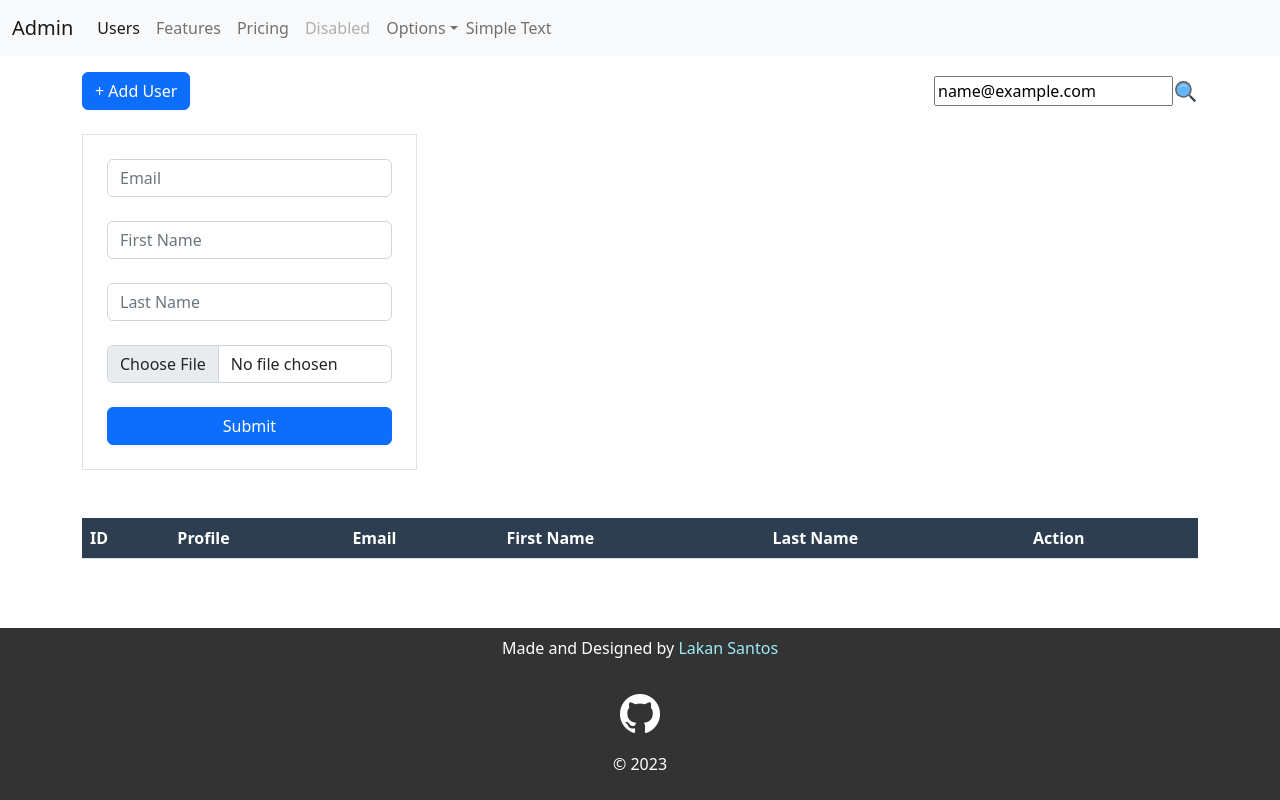
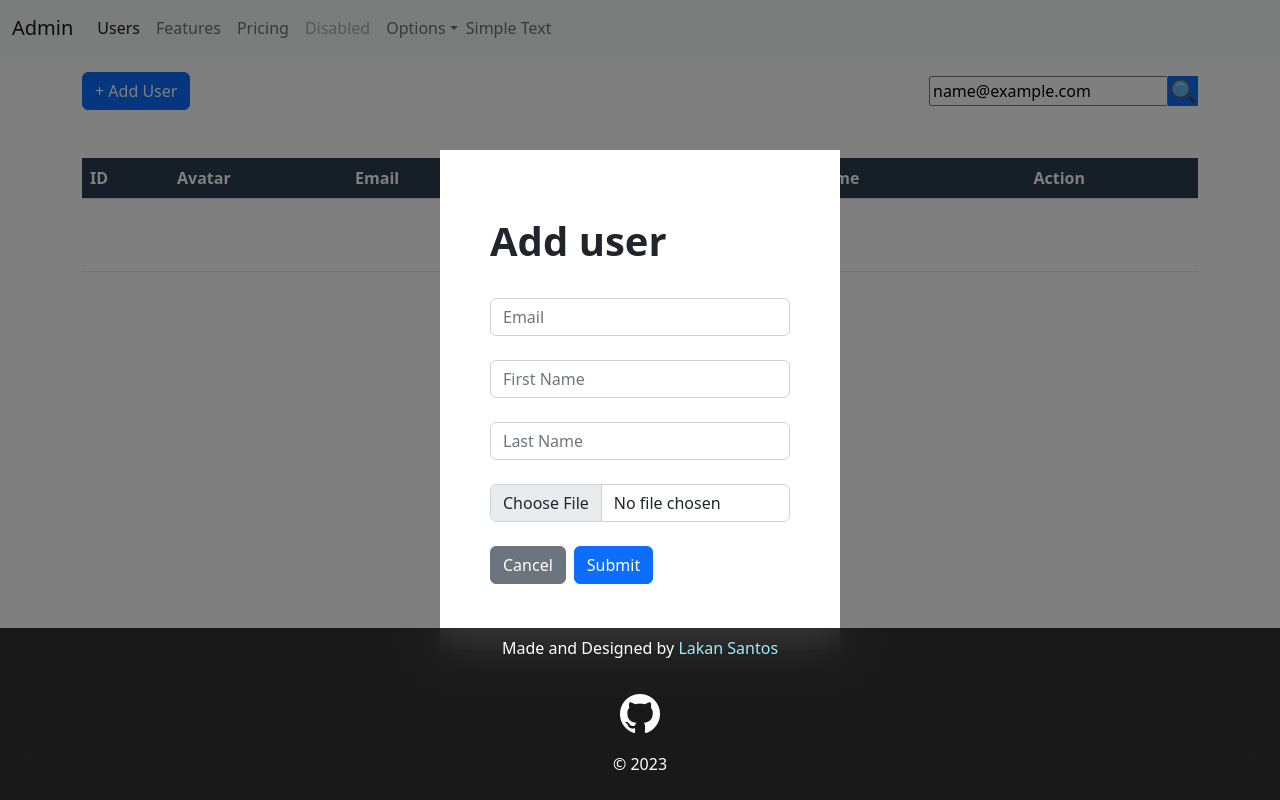
Before and after one commit to lakansantos/lakansantos-coding-interview-Ithinkweb, a React (Create React App) app: page /users in a window 1280 px wide. Both pictures are taken after typing "name@example.com" into the empty fields and a click on the button "+ Add User". Built offline with nearby package versions, Linux system fonts and the light colour scheme.

Commit message:
added add user modal

```diff
--- a/src/styles/main.scss
+++ b/src/styles/main.scss
@@ -35,7 +35,7 @@ thead{
     height: 30px;
 }
 
-.form-container-edit{
+.form-container-item{
     position: absolute;
     left: 0%;
     right: 50%;
@@ -60,7 +60,7 @@ thead{
 
 }
 
-.form-edit{
+.form-item{
     width: inherit;
     height: 70%;
     display: flex;
--- a/src/views/users/AddUser.js
+++ b/src/views/users/AddUser.js
@@ -1,7 +1,7 @@
 import { useCallback, useEffect, useState } from 'react'
 import {Button} from 'reactstrap'
 
-function AddUser ({handleAddUser}) {
+function AddUser ({handleAddUser, setToggleForm}) {
 
     const [profile, setProfile] = useState('')
     const [email, setEmail] = useState('')
@@ -9,7 +9,6 @@ function AddUser ({handleAddUser}) {
     const [lastName, setLastName] = useState('')
 
     const [formValid, setFormValid] = useState(false);
-    const [toggleForm,setToggleForm] = useState(true)
     const [sw, setSw] = useState(false)
 
     const [profileError, setProfileError] = useState('')
@@ -19,13 +18,6 @@ function AddUser ({handleAddUser}) {
 
 
     const validateForm = useCallback(() => {
-
-        if(profile === '') {
-            setProfileError('Profile is required!')
-
-        } else {
-            setProfileError('')
-        }
 
         if(email === '') {
             setEmailError('Email is required!')
@@ -49,8 +41,8 @@ function AddUser ({handleAddUser}) {
         }
 
 
-        setFormValid(firstName && lastName && profile && email);
-    },  [profile, email, firstName, lastName])
+        setFormValid(firstName && lastName  && email);
+    },  [email, firstName, lastName])
 
     useEffect(() => {
         if(!sw)setSw(true)
@@ -104,40 +96,43 @@ function AddUser ({handleAddUser}) {
       };
 
 
-    return toggleForm && (
-        <form className='form-container d-flex flex-row justify-content-between align-items-center gap-4 border mt-4 p-4 '
+    return  (
+       <div className='form-container-item'>
+         <div className='form-wrapper'>
+            <form className='form-item'
         onSubmit={handleSubmit}>
-            <div className='input-field d-flex gap-4 justify-content-between flex-column w-100 needs-validation'>
-
-                <div>
-                    <input type={'text'} placeholder={'Email'}   className={emailError ? 'border-danger form-control' : 'w-100 form-control'}  onChange={e => setEmail(e.target.value)} />
+                    <h1 style={{textAlign: 'left', fontWeight: 'bold'}} className='w-75'>Add user</h1>
+                    <div className='input-field d-flex gap-4 justify-content-center align-items-center flex-column w-100 needs-validation'>
+                        <div className="w-100 d-flex flex-column justify-content-center align-items-center">
+                            <input type={'text'} placeholder={'Email'}   className={`w-75 form-control ${emailError ? 'border-danger' : ''}`}  onChange={e => setEmail(e.target.value)} />
                             {emailError &&
-                    <span className='text-danger text-center'>{emailError}</span>
+                            <span className='text-danger w-75'>{emailError}</span>
                             }
                         </div>
-                <div>
-                    <input type={'text'} placeholder={'First Name'}   className={firstNameError ? 'border-danger form-control' : 'w-100 form-control'}  onChange={e => setFirstName(e.target.value)} />
+                        <div className="w-100 d-flex flex-column justify-content-center align-items-center">
+                            <input type={'text'} placeholder={'First Name'}   className={`w-75 form-control ${firstNameError ? 'border-danger' : ''}`}  onChange={e => setFirstName(e.target.value)} />
                             {firstNameError &&
-                    <span className='text-danger text-center'>{firstNameError}</span>
+                            <span className='text-danger w-75'>{firstNameError}</span>
                             }
                         </div>
-                <div>
-                    <input type={'text'} placeholder={'Last Name'}  className={lastNameError ? 'border-danger form-control' : 'w-100 form-control'} onChange={e => setLastName(e.target.value)} />
+                        <div className="w-100 d-flex flex-column justify-content-center align-items-center">
+                            <input type={'text'} placeholder={'Last Name'}  className={`w-75 form-control ${lastNameError ? 'border-danger' : ''}`} onChange={e => setLastName(e.target.value)} />
                             {lastNameError &&
-                    <span className='text-danger text-center'>{lastNameError}</span>
+                            <span className='text-danger w-75'>{lastNameError}</span>
                             }
                         </div>
 
-                <div className='w-100'>
-                    <input type={'file'} placeholder={'Profile'}  accept='image/*' className={profileError ? 'border-danger form-control' : 'w-100 form-control'} onChange={handleProfileChange} />
-                    {profileError &&
-                    <span className='text-danger text-center'>{profileError}</span>
-                    }
+                        <div className="w-100 d-flex flex-column justify-content-center align-items-center">
+                            <input type={'file'} placeholder={'Profile'}  accept='image/*' className={'w-75 form-control'} onChange={handleProfileChange} />
                         </div>
+                        <div className="button-container-edit d-flex gap-2 align-items-start w-75">
+                                <Button onClick={() => setToggleForm(false)}>Cancel</Button>
                                 <Button color='primary' className='submit-btn'>Submit</Button>
                         </div>
-
+                    </div>
                 </form>
+            </div>
+       </div>
 
     )
 }
--- a/src/views/users/EditUser.js
+++ b/src/views/users/EditUser.js
@@ -18,13 +18,6 @@ const EditUser = ({index, usersData, user, setUserData, setShowEditForm}) => {
 
 
     const validateForm = useCallback(() => {
-
-        if(profileValue === '') {
-            setProfileError('Profile is required!')
-
-        } else {
-            setProfileError('')
-        }
 
         if(emailValue === '') {
             setEmailError('Email is required!')
@@ -48,8 +41,8 @@ const EditUser = ({index, usersData, user, setUserData, setShowEditForm}) => {
         }
 
 
-        setFormValid(firstNameValue && lastNameValue && profileValue && emailValue);
-    },  [profileValue, emailValue, firstNameValue, lastNameValue])
+        setFormValid(firstNameValue && lastNameValue  && emailValue);
+    },  [emailValue, firstNameValue, lastNameValue])
 
     useEffect(() => {
         if(!sw)setSw(true)
@@ -68,7 +61,6 @@ const EditUser = ({index, usersData, user, setUserData, setShowEditForm}) => {
         const editedData = [...usersData]
         editedData.splice(index, 1, newData)
         localStorage.setItem('formData', JSON.stringify(editedData))
-        setShowEditForm(false)
         setUserData(editedData)
     }
 
@@ -77,6 +69,7 @@ const EditUser = ({index, usersData, user, setUserData, setShowEditForm}) => {
 
         if(formValid){
             handleEdit();
+            setShowEditForm(false)
         } else {
             if(!sw) setSw(true)
             if(sw) validateForm();
@@ -94,10 +87,10 @@ const EditUser = ({index, usersData, user, setUserData, setShowEditForm}) => {
       };
 
     return !removeEditForm && (
-       <div className="form-container-edit">
+       <div className="form-container-item">
             <div className="form-wrapper">
-                <form className="form-edit" onSubmit={handleSave}>
-                    <h1 style={{textAlign: 'left', fontWeight: 'bold'}}  className="w-75">Edit</h1>
+                <form className="form-item" onSubmit={handleSave}>
+                    <h1 style={{textAlign: 'left', fontWeight: 'bold'}}  className="w-75">Edit User</h1>
                     <div className="w-100 d-flex flex-column justify-content-center align-items-center">
                         <input type="text" placeholder="Email" className="w-75 input-edit form-control"
                         value={emailValue} readOnly={false} onChange={e => setemailValue(e.target.value)}
@@ -124,9 +117,6 @@ const EditUser = ({index, usersData, user, setUserData, setShowEditForm}) => {
                     </div>
                     <div className="w-100 d-flex flex-column justify-content-center align-items-center">
                         <input type={'file'} placeholder={'Profile'} accept='image/*' className={profileError ? 'border-danger form-control' : 'w-75 form-control'} onChange={handleProfileChange} />
-                        {profileError &&
-                        <span className='text-danger w-75'>{profileError}</span>
-                        }
                     </div>
                     <div className="button-container-edit d-flex gap-2 align-items-start w-75">
                         <Button onClick={() => setShowEditForm(false)}>Cancel</Button>
--- a/src/views/users/UserInfo.js
+++ b/src/views/users/UserInfo.js
@@ -12,7 +12,7 @@ const UserInfo = ({index, user, usersData, setUserData}) => {
         <>
         <tr key={index}>
             <th scope='row'>{index +1}</th>
-            <td> <img src={user.profile} alt="profile" className='img-profile'/></td>
+            <td>{user.profile ? <img src={user.profile} alt="profile" className='img-profile'/> : 'No avatar'}</td>
             <td>{user.email}</td>
             <td>{user.firstName}</td>
             <td>{user.lastName}</td>
@@ -23,9 +23,7 @@ const UserInfo = ({index, user, usersData, setUserData}) => {
                     }}
                     onClick={() => setShowEditForm(!showEditForm)} />
                     {showEditForm &&
-                        (
                             <EditUser setShowEditForm={setShowEditForm} index={index} usersData={usersData} setUserData={setUserData} user={user}/>
-                        )
                     }
                     <AiFillDelete className='action-icons' style={{
                         color: '#e74c3c'
--- a/src/views/users/index.js
+++ b/src/views/users/index.js
@@ -10,6 +10,7 @@ function Index() {
 	const [userData, setUserData] = useState([]);
 	const [query, setQuery] = useState('')
 	const [filteredData, setFilteredData] = useState(null)
+
 	const getUserData = () => {
 		let data = JSON.parse(localStorage.getItem('formData'))
 		setUserData(data)
@@ -47,21 +48,21 @@ function Index() {
 			<div className='mt-3 text-right d-flex justify-content-between align-items-center'>
 				<Button color='primary' onClick={() => setToggleForm(!toggleForm)}>+ Add User</Button>
 				<div className="search-div d-flex justify-content-center align-items-center">
-					<input type="text" placeholder='Search a profile, email...' onChange={(event) => setQuery(event.target.value)}/>
-					<FcSearch style={{fontSize: '25px'}}/>
+					<input type="text" placeholder='Search a profile, email...' id={'search'} onChange={(event) => setQuery(event.target.value)}/>
+					<label htmlFor="search"><FcSearch style={{fontSize: '30px'}} className='bg-primary'/></label>
 				</div>
 			</div>
 
 
 			{toggleForm &&
-				<AddUser  handleAddUser={handleAddUser} />
+				<AddUser  handleAddUser={handleAddUser} setToggleForm={setToggleForm}/>
 			}
 
 			<Table className='mt-5 tables table-hover table-responsive'>
 				<thead className='text-white'>
 					<tr>
 						<th>ID</th>
-						<th>Profile</th>
+						<th>Avatar</th>
 						<th>Email</th>
 						<th>First Name</th>
 						<th>Last Name</th>
@@ -69,16 +70,20 @@ function Index() {
 					</tr>
 				</thead>
 
-				{userData && userData.length > 0 &&
+				{userData && userData.length > 0 &&  filteredData.length > 0 ?
 				<tbody>
-				{filteredData.map((user, index) => {
-					return user ?(
-						<UserInfo key={index} user={user} index={index} usersData={userData}  setUserData={setUserData}/>
-					)  : null
-				})}
+				{filteredData.map((user, index) => (
+					<UserInfo key={index} user={user} index={index} usersData={userData}  setUserData={setUserData}/>
+				))}
+				</tbody>
+				: query !== '' ? (
+					<tbody>
+						<tr>
+							<td colspan='6' className='text-center'><h1>No Data Found</h1></td>
+						</tr>
+					</tbody>
+				)  : null
 
-
-				</tbody>
 			}
 
 			</Table>
```
Lines whose indentation alone changed are shown as unchanged.
